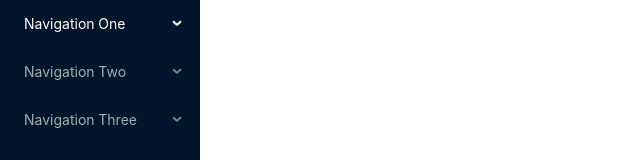
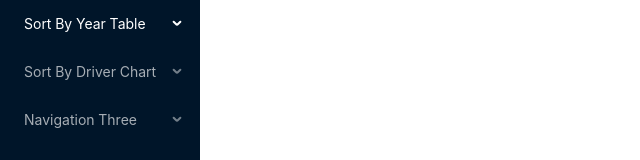
Before and after one commit to Nguyen-Kha/F1, a React (Create React App) app: page / in a window 1280 px wide. Shown: the top 160 px of the page, without its empty margins (0-640 px from the left). Built offline with nearby package versions, Linux system fonts and the light colour scheme.

Commit message:
Menu Items For Sprint A

```diff
--- a/src/components/MenuBar.js
+++ b/src/components/MenuBar.js
@@ -16,12 +16,11 @@ render(){
         <div className="MenuBar">
             <Sider className="Sidebar">
                 <Menu theme="dark" onClick={this.handleClick} defaultSelectedKeys={['1']} mode="inline">
-                    <SubMenu key="sub1" title="Navigation One">
-                        <Menu.Item key="1">Option 1</Menu.Item>
-                        <Menu.Item key="2">Option 2</Menu.Item>
-                        <Menu.Item key="3">Option 3</Menu.Item>
+                    <SubMenu key="sub1" title="Sort By Year Table">
+                        <Menu.Item key="1">Race Results</Menu.Item>
+                        <Menu.Item key="2">Driver Results</Menu.Item>
                     </SubMenu>
-                    <SubMenu key="sub2" title="Navigation Two">
+                    <SubMenu key="sub2" title="Sort By Driver Chart">
                         <Menu.Item key="4">Option 4</Menu.Item>
                         <Menu.Item key="5">Option 5</Menu.Item>
                         <Menu.Item key="6">Option 6</Menu.Item>
```
